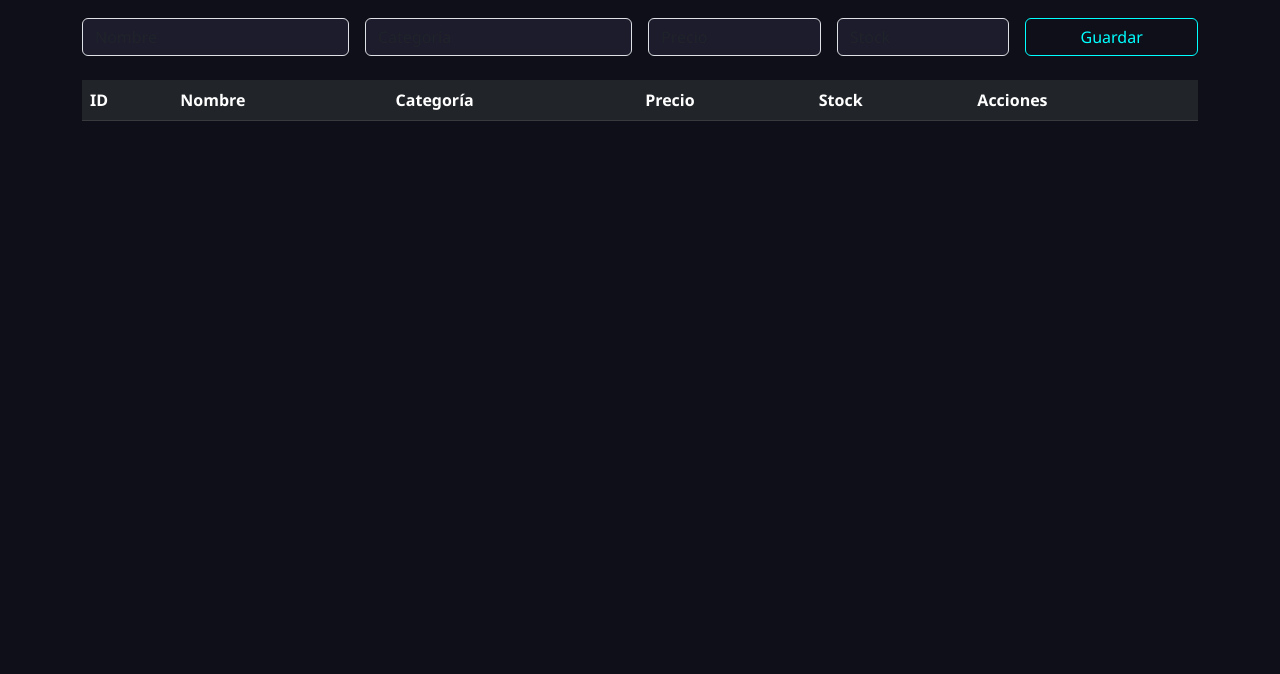
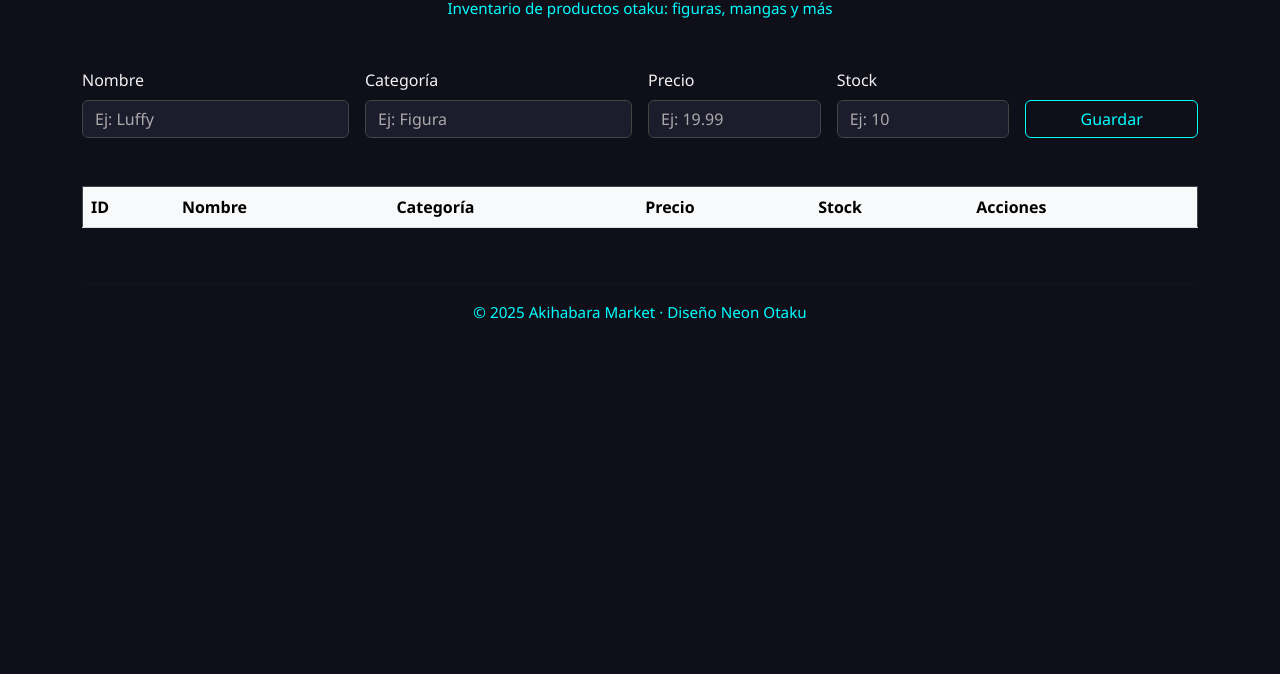
Before and after one commit to F4BITZ/akihabara-market-front-fabian, a plain HTML site: page index.html in a window 1280 px wide. Shown: the part 126-800 px from the top of the page. Drawn offline with nearby package versions, Linux system fonts and the light colour scheme; no server answers.

Commit message:
Mejoras de visibilidad en header y estilos neon

```diff
--- a/index.html
+++ b/index.html
@@ -6,37 +6,65 @@
   <title>Akihabara Market</title>
   <link href="https://cdn.jsdelivr.net/npm/bootstrap@5.3.0/dist/css/bootstrap.min.css" rel="stylesheet">
   <link href="style.css" rel="stylesheet">
+  <style>
+    header p {
+      color: #00ffff !important;
+      font-size: 0.95rem;
+      font-weight: 500;
+      text-shadow: none !important;
+      margin-bottom: 0;
+      opacity: 1;
+    }
+  </style>
 </head>
 <body class="container py-5">
-  <h1 class="text-center neon-title mb-5">Akihabara Market</h1>
+  <header class="text-center mb-5">
+    <h1 class="neon-title display-4">Akihabara Market</h1>
+    <p>Inventario de productos otaku: figuras, mangas y más</p>
+  </header>
 
-  <form id="productForm" class="row g-3 mb-4">
+  <section class="mb-5">
+    <form id="productForm" class="row g-3 align-items-end">
       <input type="hidden" id="productId">
       <div class="col-md-3">
-      <input type="text" id="nombre" class="form-control" placeholder="Nombre" required minlength="1">
+        <label for="nombre" class="form-label">Nombre</label>
+        <input type="text" id="nombre" class="form-control" placeholder="Ej: Luffy" required minlength="1">
       </div>
       <div class="col-md-3">
-      <input type="text" id="categoria" class="form-control" placeholder="Categoría" required minlength="1">
+        <label for="categoria" class="form-label">Categoría</label>
+        <input type="text" id="categoria" class="form-control" placeholder="Ej: Figura" required minlength="1">
       </div>
       <div class="col-md-2">
-      <input type="number" id="precio" class="form-control" placeholder="Precio" required min="0.01" step="0.01">
+        <label for="precio" class="form-label">Precio</label>
+        <input type="number" id="precio" class="form-control" placeholder="Ej: 19.99" required min="0.01" step="0.01">
       </div>
       <div class="col-md-2">
-      <input type="number" id="stock" class="form-control" placeholder="Stock" required min="0">
+        <label for="stock" class="form-label">Stock</label>
+        <input type="number" id="stock" class="form-control" placeholder="Ej: 10" required min="0">
       </div>
       <div class="col-md-2">
         <button class="btn btn-neon w-100" type="submit">Guardar</button>
       </div>
     </form>
+  </section>
 
-  <table class="table table-dark table-striped">
-    <thead>
+  <section>
+    <div class="table-responsive">
+      <table class="table table-dark table-hover align-middle">
+        <thead class="table-light">
           <tr>
             <th>ID</th><th>Nombre</th><th>Categoría</th><th>Precio</th><th>Stock</th><th>Acciones</th>
           </tr>
         </thead>
         <tbody id="productTableBody"></tbody>
       </table>
+    </div>
+  </section>
+
+  <footer class="text-center text-muted pt-4 small">
+    <hr>
+    <p>&copy; 2025 Akihabara Market · Diseño Neon Otaku</p>
+  </footer>
 
   <script src="script.js"></script>
 </body>
--- a/style.css
+++ b/style.css
@@ -1,6 +1,6 @@
 body {
     background-color: #0f0f1a;
-    color: #f8f8f8;
+    color: #f1f1f1;
     font-family: 'Segoe UI', sans-serif;
   }
 
@@ -13,6 +13,7 @@ body {
     background-color: transparent;
     border: 1px solid #00ffff;
     color: #00ffff;
+    transition: all 0.3s ease;
   }
 
   .btn-neon:hover {
@@ -23,10 +24,45 @@ body {
   .form-control,
   .table {
     background-color: #1c1c2c;
-    color: #f8f8f8;
+    color: #ffffff;
+    border: 1px solid #444;
+  }
+
+  .form-control::placeholder {
+    color: #aaa;
+  }
+
+  .form-control:focus {
+    border-color: #00ffff;
+    box-shadow: 0 0 5px #00ffff;
+    background-color: #1e1e2d;
+    color: #ffffff;
   }
 
   .table th,
   .table td {
     vertical-align: middle;
   }
+
+  .table thead {
+    background-color: #232332;
+    color: #00ffff;
+  }
+
+  header p {
+    color: #00ffff !important;
+    font-size: 0.95rem;
+    font-weight: 500;
+    text-shadow: none !important;
+    margin-bottom: 0;
+    opacity: 1;
+  }
+
+
+  footer p {
+    color: #00ffff;
+    font-size: 0.95rem;
+    font-weight: 500;
+    text-shadow: none;
+    margin-bottom: 0;
+  }
```
Lines whose indentation alone changed are shown as unchanged.
